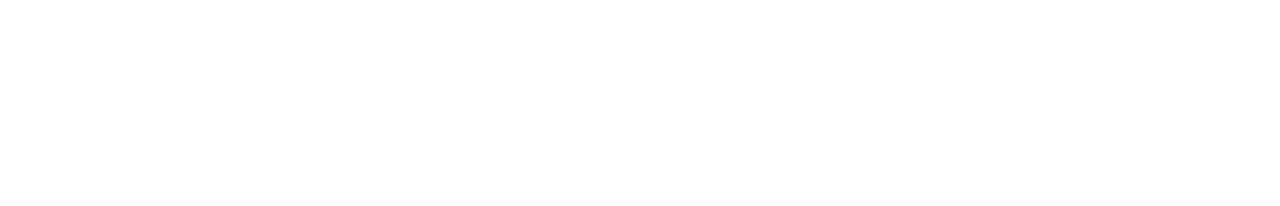
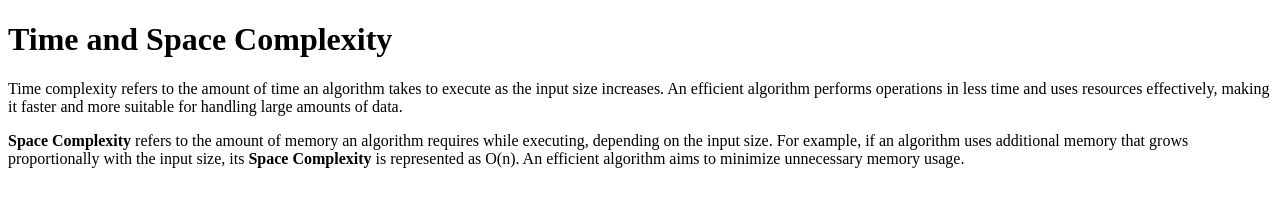
Before and after one commit to acciojob/time-and-space-complexity-gokulnath1309, a website: page main.html in a window 1280 px wide. Drawn offline with Linux system fonts and the light colour scheme.

Commit message:
created a submission

```diff
--- a/main.html
+++ b/main.html
@@ -8,6 +8,11 @@
 
 <body>
 	<!-- the entire body must be written by student -->
+	<h1> Time and Space Complexity</h1>
+	<p>Time complexity refers to the amount of time an algorithm takes to execute as the input size increases. An efficient algorithm performs operations in less time and uses resources effectively, making it faster and more suitable for handling large amounts of data.</p>
+	<p><b>Space Complexity</b> refers to the amount of memory an algorithm requires while executing, depending on the input size. For example, if an algorithm uses additional memory that grows proportionally with the input size, its <b>Space Complexity</b> is represented as O(n). An efficient algorithm aims to minimize unnecessary memory usage.</p>
+
+
     <script type="text/javascript" src="./script.js">
 </script>
 
```
